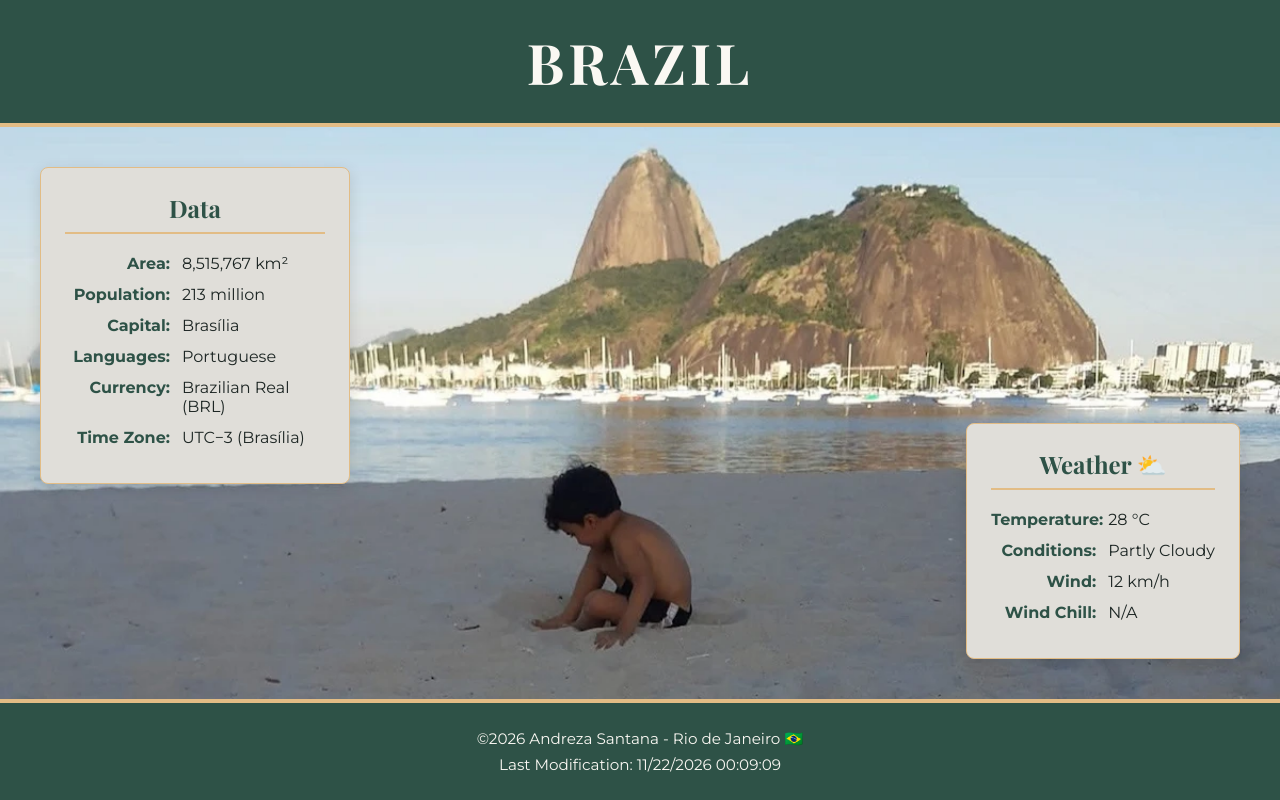
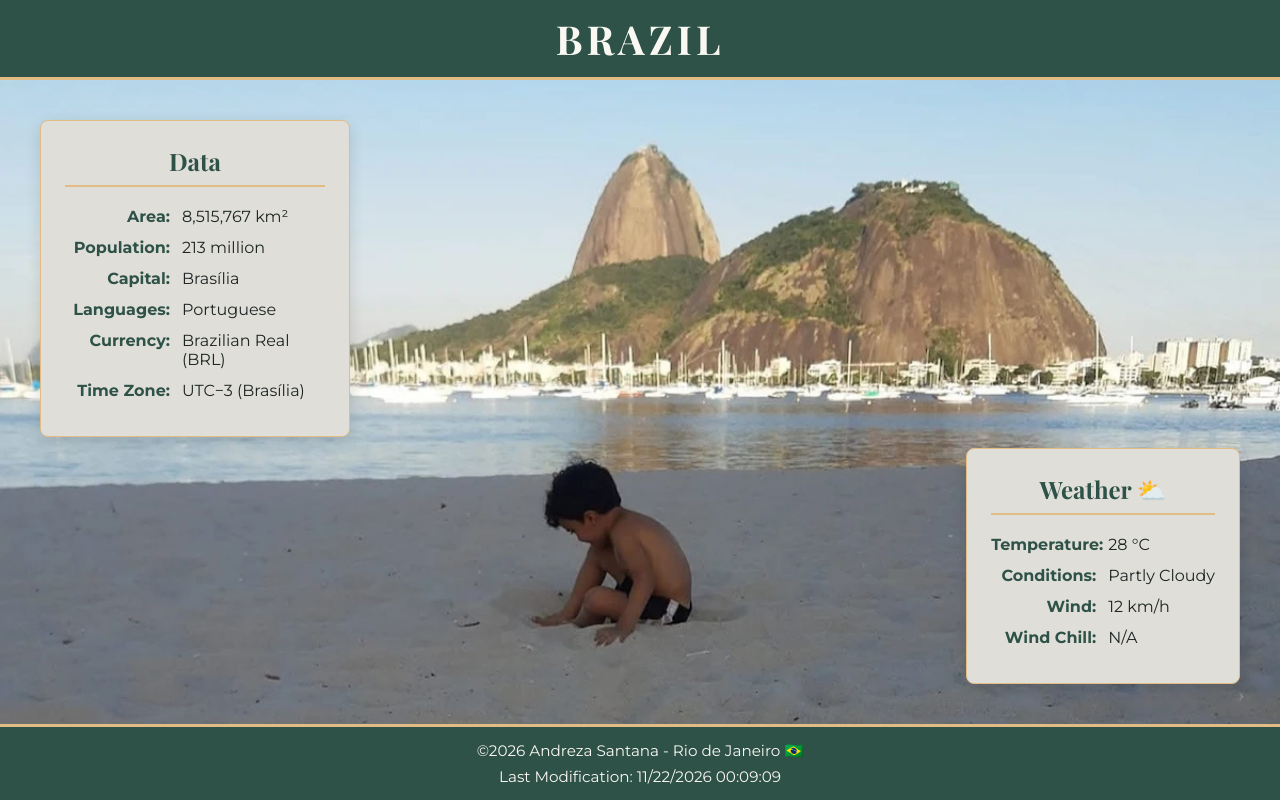
Before and after one commit to andrezajur-hash/wdd131, a plain HTML site: page place.html in a window 1280 px wide. Drawn offline with nearby package versions, Linux system fonts and the light colour scheme.

Commit message:
Refine header and footer spacing

```diff
--- a/styles/place-large.css
+++ b/styles/place-large.css
@@ -25,17 +25,19 @@
     .weather h2::after {
         content: " ⛅";
     }
+
     .data p,
     .weather p {
         max-width: 260px;
         margin: 0.75rem auto;
     }
+
     header {
-    padding: 1.5rem 1rem;
+        padding: 0.5rem 1rem;
     }
 
     header h1 {
-    font-size: 3.5rem;
-    margin: 0;
+        font-size: 2.5rem;
+        margin: 0.25rem 0;
     }
 }
--- a/styles/place.css
+++ b/styles/place.css
@@ -1,3 +1,4 @@
+
 :root {
     --header-footer-bg: #2E5247;
     --card-bg: #e0ded9;
@@ -30,18 +31,17 @@ header {
     background-color: var(--header-footer-bg);
     color: var(--text-light);
     text-align: center;
-    padding: 1.25rem 1rem;
-    border-bottom: 4px solid var(--accent-color);
-
+    padding: 0.5rem 1rem;
+    border-bottom: 3px solid var(--accent-color);
 }
 
 header h1 {
-    margin: 0.67em 0;
+    margin: 0.25rem 0;
     font-family: 'Playfair Display', serif;
     font-weight: 700;
     letter-spacing: 4px;
     text-transform: uppercase;
-    font-size: 3.5rem;
+    font-size: 2.5rem;
 }
 
 .hero img {
@@ -95,8 +95,8 @@ footer {
     background-color: var(--header-footer-bg);
     color: var(--text-light);
     text-align: center;
-    padding: 1.25rem 1rem;
-    border-top: 4px solid var(--accent-color);
+    padding: 0.5rem 1rem;
+    border-top: 3px solid var(--accent-color);
 }
 
 footer p {
@@ -144,10 +144,10 @@ footer p {
         width: 100%;
         height: 100%;
         object-fit: cover;
-
         object-position: center 60%;
     }
 }
+
 @media (max-width: 699px) {
     .data p,
     .weather p {
```
Lines whose indentation alone changed are shown as unchanged.
